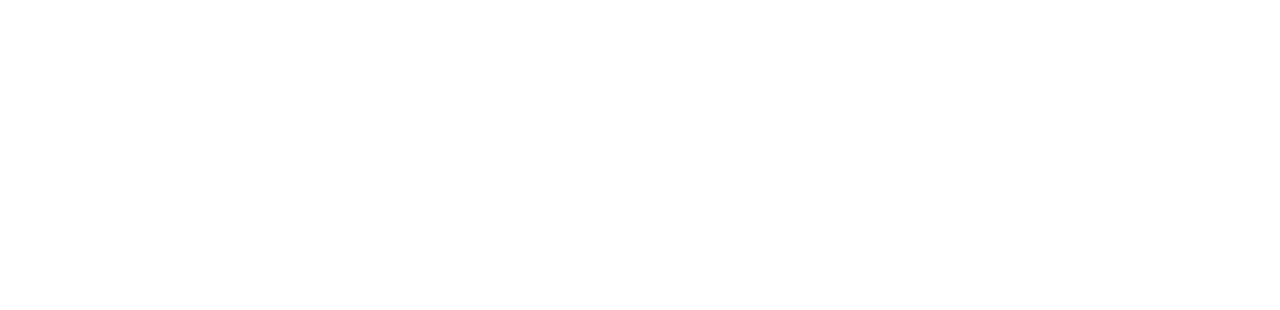
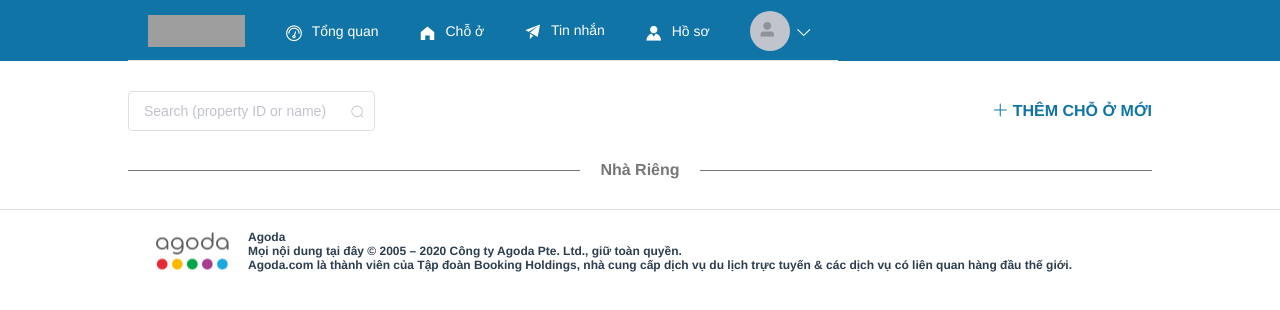
Before and after one commit to 47quang/hotel-frontend-vuejs, a Vue app: page /dashboard/1/listing in a window 1280 px wide. Shown: the top 310 px of the page. Built offline with nearby package versions, Linux system fonts and the light colour scheme; grey boxes are pictures that could not be loaded.

Commit message:
Add hotel

```diff
--- a/src/components/Dashboard/DashBoardHeader.vue
+++ b/src/components/Dashboard/DashBoardHeader.vue
@@ -21,14 +21,16 @@
       <el-menu-item index="2">
         <router-link :to="`/dashboard/${curOwner.id}`"><i class="el-icon-odometer"></i> Tổng quan</router-link>
       </el-menu-item>
-      <el-menu-item index="3"><i class="el-icon-s-home"></i> Chỗ ở</el-menu-item>
+      <el-menu-item index="3">
+        <router-link :to="`/dashboard/${curOwner.id}/listing`"><i class="el-icon-s-home"></i> Chỗ ở</router-link>
+      </el-menu-item>
       <el-menu-item index="4"><i class="el-icon-s-promotion"></i> Tin nhắn</el-menu-item>
       <el-menu-item index="5">
         <router-link :to="`/dashboard/${curOwner.id}/profile`"><i class="el-icon-s-custom"></i> Hồ sơ</router-link>
       </el-menu-item>
       <el-menu-item class="user-info">
         <el-avatar icon="el-icon-user-solid" class="hidden-sm-and-down" style="line-height: 32px;"></el-avatar>
-        <el-dropdown class="owner-name">
+        <el-dropdown trigger="click" class="owner-name">
           <span class="el-dropdown-link">
             {{curOwner.username}}<i class="el-icon-arrow-down el-icon--right"></i>
           </span>
--- /dev/null
+++ b/src/components/Dashboard/DashboardAddHotel.vue
@@ -0,0 +1,104 @@
+<template>
+  <div>
+    <h1>HII</h1>
+    <el-form ref="form" :model="hotel" label-width="200px">
+      <el-form-item label="Tên Khách Sạn Của Bạn">
+        <el-input v-model="hotel.name"></el-input>
+      </el-form-item>
+      <el-form-item label="Địa Chỉ">
+        <el-input v-model="hotel.address"></el-input>
+      </el-form-item>
+      <el-form-item label="Thành Phố">
+        <el-select v-model="hotel.provinceId" clearable placeholder="Vui Lòng Chọn Tỉnh Thành">
+          <el-option
+            v-for="item in 4"
+            :key="item.value"
+            :label="item"
+            :value="item">
+          </el-option>
+        </el-select>
+      </el-form-item>
+      <el-form-item label="Quận/Huyện">
+        <el-select v-model="hotel.districtId" clearable placeholder="Vui Lòng Chọn Quận Huyện">
+          <el-option
+            v-for="item in 4"
+            :key="item.value"
+            :label="item"
+            :value="item">
+          </el-option>
+        </el-select>
+      </el-form-item>
+      <el-form-item label="Mô tả">
+        <el-input v-model="hotel.description"></el-input>
+      </el-form-item>
+      <el-form-item label="Hình ảnh">
+        <el-upload
+          action="#"
+          list-type="picture-card"
+          :auto-upload="false"
+          :file-list="hotel.images">
+            <i slot="default" class="el-icon-plus"></i>
+            <div slot="file" slot-scope="{file}">
+              <img
+                class="el-upload-list__item-thumbnail"
+                :src="file.url" alt=""
+              >
+              <span class="el-upload-list__item-actions">
+                <span
+                  class="el-upload-list__item-preview"
+                  @click="handlePictureCardPreview(file)"
+                >
+                  <i class="el-icon-zoom-in"></i>
+                </span>
+                <span
+                  v-if="!disabled"
+                  class="el-upload-list__item-delete"
+                  :on-remove="handleRemove(file, hotel.images)"
+                >
+                  <i class="el-icon-delete"></i>
+                </span>
+              </span>
+            </div>
+            <div slot="tip" class="el-upload__tip">jpg/png files with a size less than 1MB</div>
+
+        </el-upload>
+        <el-dialog :visible.sync="dialogVisible">
+          <img width="100%" :src="dialogImageUrl" alt="">
+        </el-dialog>
+      </el-form-item>
+    </el-form>
+  </div>
+</template>
+<script>
+export default {
+  data(){
+    return {
+      hotel: {
+        name: '',
+        address: '',
+        provinceId: 0,
+        districtId: 0,
+        description: '',
+        images: [
+
+        ],
+        ownerId: 0
+      },
+      dialogImageUrl: '',
+      dialogVisible: false,
+      disabled: false
+    }
+  },
+  methods: {
+    handleRemove(file, fileList) {
+      console.log('image uploaded: ',file);
+      console.log('list images: ', fileList);
+      console.log('list hotel images: ', this.hotel.images);
+    },
+    handlePictureCardPreview(file) {
+      this.dialogImageUrl = file.url;
+      this.dialogVisible = true;
+    },
+  }
+}
+</script>
--- /dev/null
+++ b/src/components/Dashboard/DashboardHotelListing.vue
@@ -0,0 +1,92 @@
+<template>
+  <div>
+    <el-row :gutter="12" class="hotel-listing">
+      <el-col :span="6">
+        <el-input
+          placeholder="Search (property ID or name)"
+          suffix-icon="el-icon-search"
+          v-model="search">
+        </el-input>
+      </el-col>
+      <el-col :span="6" class="add-hotel">
+        <span class="add-hotel-btn" @click="addHotel"><i class="el-icon-plus"></i> Thêm Chỗ Ở Mới</span>
+      </el-col>
+    </el-row>
+    <div class="manage-listings">
+      <span class="horizontal-line-text-middle m-b-4"><strong>Nhà Riêng</strong></span>
+    </div>
+  </div>
+</template>
+
+<script>
+export default {
+  data(){
+    return {
+      search: ''
+    }
+  },
+  computed: {
+    curOwner() {
+      return this.$store.state.curOwner;
+    }
+  },
+  methods: {
+    addHotel(){
+      this.$router.push(`/dashboard/${this.curOwner.id}/hotels`);
+    }
+  }
+}
+</script>
+
+<style scoped>
+.hotel-listing {
+  padding: 30px 10%;
+  display: flex;
+  justify-content: space-between;
+  align-items: center;
+}
+.add-hotel {
+  display: flex;
+  justify-content: flex-end;
+}
+.add-hotel-btn {
+  text-transform: uppercase;
+  color: #1174a6;
+  text-decoration: none;
+  font-weight: 700;
+}
+.add-hotel:hover {
+  color: #0a4461;
+  text-decoration: underline;
+}
+.manage-listings {
+  padding: 0 10%;
+}
+.manage-listings .horizontal-line-text-middle {
+  color: #777;
+}
+.horizontal-line-text-middle {
+  display: -ms-flexbox;
+  display: flex;
+  -ms-flex-direction: row;
+  flex-direction: row;
+}
+.horizontal-line-text-middle:after, .horizontal-line-text-middle:before {
+  content: "";
+  -ms-flex: 1 1;
+  flex: 1 1;
+  border-bottom-width: 1px;
+  border-bottom-style: solid;
+  border-bottom-color: inherit;
+  margin: auto;
+}
+.horizontal-line-text-middle:after {
+  margin-left: 20px;
+}
+.horizontal-line-text-middle:before {
+  margin-right: 20px;
+}
+.el-progress-bar__inner::after, .el-row::after, .el-row::before, .el-slider::after, .el-slider::before, .el-slider__button-wrapper::after, .el-upload-cover::after {
+  content: none;
+}
+</style>
```
Also changed, not shown: src/router/index.js (+10 -0 lines).
